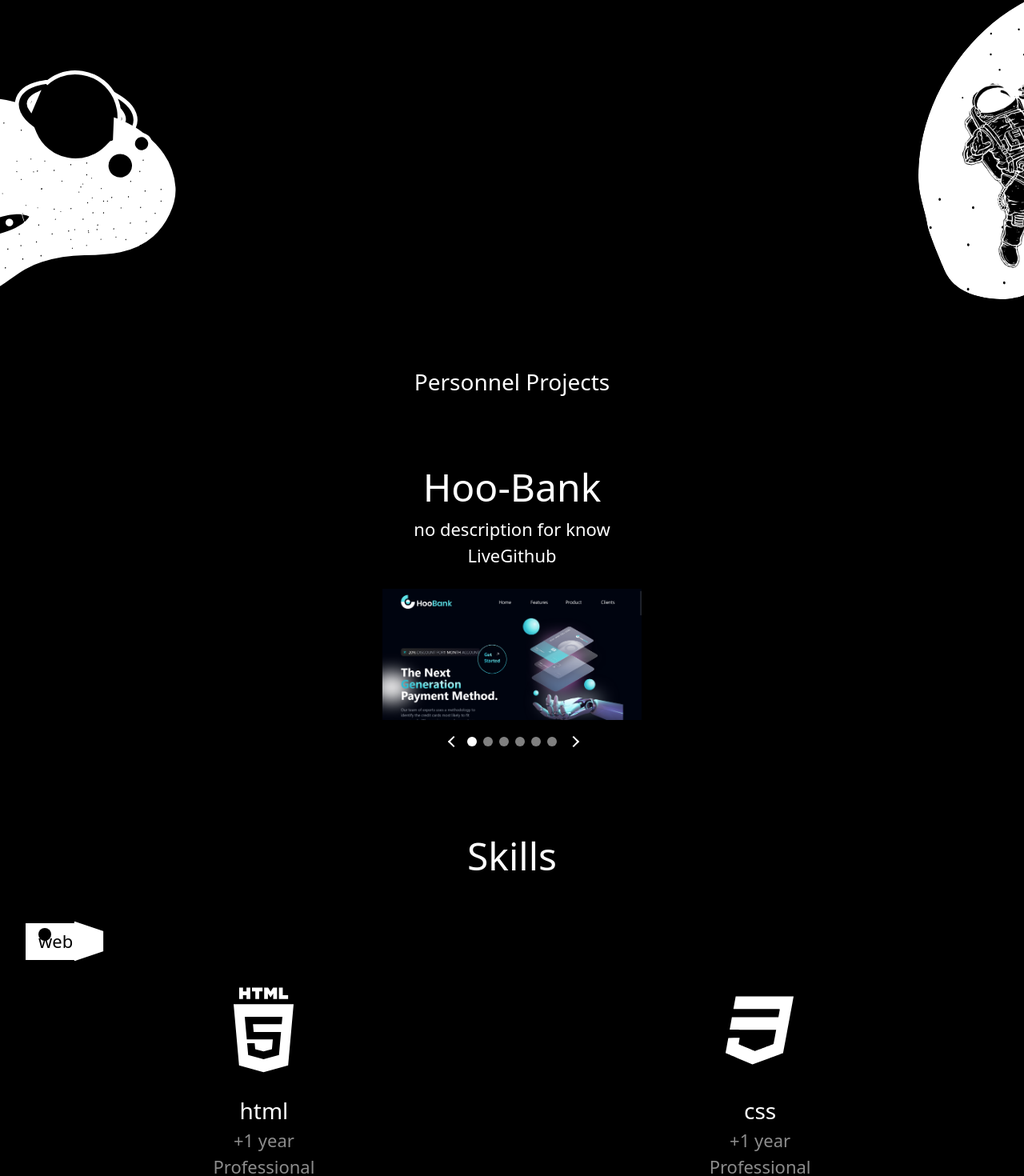
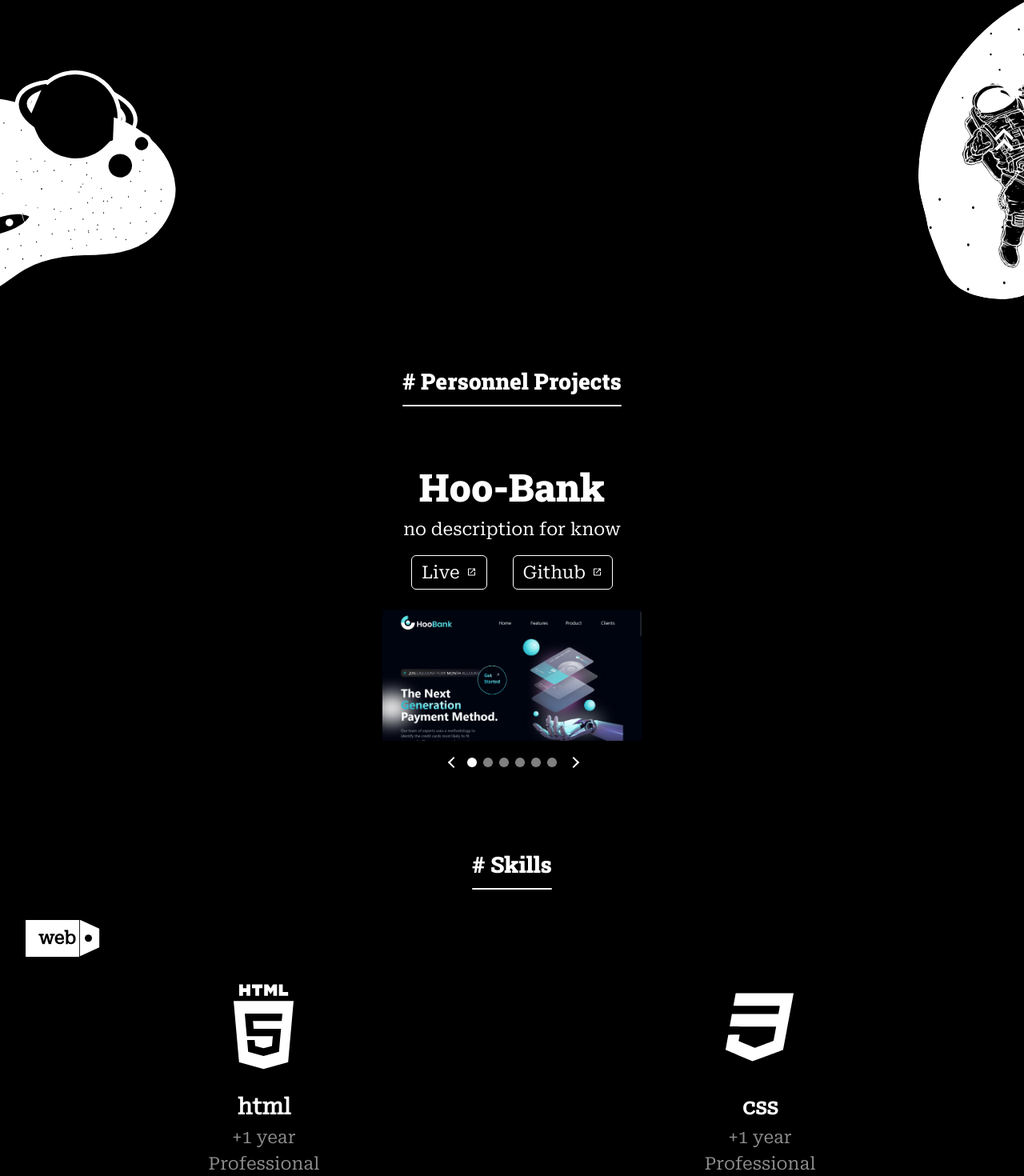
Before and after one commit to Abderrahmane-Deffaf/Abderrahmane-Deffaf, a React (Vite) app: page / in a window 1280 px wide. Shown: the part 570-2040 px from the top of the page at 80% size. Built offline with nearby package versions, Linux system fonts and the light colour scheme.

Commit message:
fixing and adding arrow up

```diff
--- a/src/App.jsx
+++ b/src/App.jsx
@@ -6,10 +6,19 @@ import Projects from './components/Projects';
 import Skills from './components/Skills';
 import Who from './components/Who';
 import Footer from './components/Footer';
+import arrowUp from './assets/icons/arrowUp.svg'
 
 const App = () => {
   return (
-    <div>
+    <div className="">
+      <div className="fixed  right-0 top-[90%] z-20">
+        <a href="#navbar" className=" ">
+          <img className="  " src={arrowUp} alt="arrowup" />
+          <span aria-hidden="true" className="hidden">
+            scroll to navbar
+          </span>
+        </a>
+      </div>
       <Navbar />
       <Hero />
       <Projects />
@@ -17,7 +26,7 @@ const App = () => {
       <Who />
       <Footer />
     </div>
-  )
+  );
 }
 
 const root = createRoot(document.getElementById("root") );
--- a/src/Text/navbar.js
+++ b/src/Text/navbar.js
@@ -6,19 +6,19 @@ import whatsapp from "./../assets/socials/whatsapp.svg";
 export const links = [
   {
     name: "Home",
-    link: "#",
+    link: "#home",
   },
   {
     name: "Projects",
-    link: "#",
+    link: "#projects",
   },
   {
-    name: "Tech",
-    link: "#",
+    name: "Skills",
+    link: "#skills",
   },
   {
-    name: "Contact",
-    link: "#",
+    name: "About Me",
+    link: "#about",
   },
   {
     name: "Blog",
--- a/src/components/Hero.jsx
+++ b/src/components/Hero.jsx
@@ -6,7 +6,7 @@ import planet from "../assets/planet.svg";
 
 const Hero = () => {
   return (
-    <div className="flex flex-col items-center gap-[1.5625rem] ">
+    <div id="home" className="flex flex-col items-center gap-[1.5625rem] ">
       <div className="flex flex-col gap-[1.5625rem] text-center">
         <div className="">
           <p className="font-Sugarpunch  text-[1.5rem]">Hi, I'am</p>
--- a/src/components/Navbar.jsx
+++ b/src/components/Navbar.jsx
@@ -14,9 +14,9 @@ const Navbar = () => {
   }
 
   return (
-    <div className="">
+    <div id="navbar">
       <ul className=" flex   justify-between ">
-        <ul className="flex h-fit w-full justify-between  py-[2.56rem]">
+        <ul className="flex h-fit w-full items-center justify-between  py-[2.56rem]">
           <li>
             <a>
               <img alt="logo" src={logo} />
@@ -29,7 +29,7 @@ const Navbar = () => {
 
         <div
           id="menu"
-          className=" z-10 bg-black absolute bottom-0 left-0 right-0 top-[5.3rem] flex hidden w-full flex-col items-center justify-between  pb-[3.12rem]   "
+          className=" z-30 bg-black absolute bottom-0 left-0 right-0 top-[5.3rem] flex hidden w-full flex-col items-center justify-between  pb-[3.12rem]   "
         >
           <ul className="mt-[3.12rem] flex flex-col items-center gap-[3.69rem] text-[1.375rem]">
             {links.map((Element) => {
@@ -38,7 +38,7 @@ const Navbar = () => {
                   className=" last:rounded-[5px] last:border last:border-white last:px-[2.5rem] last:py-[0.3125rem]"
                   key={Element.name}
                 >
-                  <a href={Element.link}>{Element.name}</a>
+                  <a onClick={()=>dropmenu()} href={Element.link}>{Element.name}</a>
                 </li>
               );
             })}
--- a/src/components/Projects.jsx
+++ b/src/components/Projects.jsx
@@ -1,5 +1,6 @@
 import React, { useState } from "react";
 import { projects } from "../Text/projects";
+import link from '../assets/icons/link.svg' ;
 
 const Projects = () => {
   let [active, setActive] = useState(0);
@@ -18,9 +19,11 @@ const Projects = () => {
   }
 
   return (
-    <div className="flex flex-col gap-[1rem]    text-center">
+    <div id="projects" className="flex flex-col gap-[1rem]    text-center">
       <div className="flex flex-col gap-[4.69rem]">
-        <h2 className="text-[1.75rem]">Personnel Projects</h2>
+        <h2 className="headers ">
+          # Personnel Projects
+        </h2>
         <div className="wrapper flex overflow-hidden ">
           {projects.map((Element) => {
             return (
@@ -29,13 +32,21 @@ const Projects = () => {
                 key={Element.image}
               >
                 <div>
-                  <h2>{Element.title}</h2>
+                  <h2 className="font-Slab font-black ">{Element.title}</h2>
                   <p>{Element.description}</p>
-                  <div>
+                  <div className="mt-[1rem] flex justify-center gap-[2rem]">
                     {Element.liveURL ? (
-                      <a href={Element.liveURL}>Live</a>
+                      <a className="link" href={Element.liveURL}>
+                        Live
+                        <img src={link} alt="link" />
+                      </a>
                     ) : null}
-                    {Element.repo ? <a href={Element.repo}>Github</a> : null}
+                    {Element.repo ? (
+                      <a className="link" href={Element.repo}>
+                        Github
+                        <img src={link} alt="link" />
+                      </a>
+                    ) : null}
                   </div>
                 </div>
                 <div className="h-[164px] w-full ">
--- a/src/components/Skills.jsx
+++ b/src/components/Skills.jsx
@@ -4,8 +4,8 @@ import SkillsWrapper from '../subComponents/SkillsWrapper'
 
 const Skills = () => {
   return (
-    <section className='mt-[6rem] flex flex-col gap-[3rem]'>
-      <h2 className='text-center'>Skills</h2>
+    <section id='skills' className='mt-[6rem] flex flex-col gap-[3rem]'>
+      <h2 className='headers'># Skills</h2>
       <div className='flex flex-col gap-[4rem]'>
         {
           skills.map((Element)=> {
--- a/src/components/Who.jsx
+++ b/src/components/Who.jsx
@@ -2,8 +2,8 @@ import React from 'react'
 
 const Who = () => {
   return (
-    <div className="my-[6rem] text-center">
-      <h2>About me</h2>
+    <div id='about' className="my-[6rem] text-center">
+      <h2 className='headers mb-[1.5rem]'>About me</h2>
       <div>
         <p>
           I'am Deffaf Abderrahmane Computer Science Student 2CP in ESTIN Bejaia
--- a/src/style/index.css
+++ b/src/style/index.css
@@ -4,11 +4,14 @@
 
 /* helpers  */
 @layer base {
+  html {
+    @apply scroll-smooth ;
+  }
   body {
-    @apply bg-black text-white text-[1.375rem] px-[2rem] ;
+    @apply bg-black text-white text-[1.375rem] px-[2rem] font-Roboto  ;
   }
   h2 {
-    @apply text-[3rem]
+    @apply text-[3rem] w-fit m-auto ;
   }
 }
 @font-face {
@@ -42,6 +45,12 @@
   .circle {
     @apply w-3 h-3 bg-white rounded-[50%] ;
 }
+  .link {
+    @apply flex gap-[0.5rem] items-center border border-white py-1 px-3 rounded-md ;
+  }
+  .headers {
+    @apply font-Slab text-center text-[1.75rem] font-black after:block after:h-[0.125rem] after:w-full after:rounded-md relative after:bg-white after:content-[''] after:absolute after:top-[120%]  ;
+  }
 }
 
 .poly::after {
--- a/src/subComponents/Contact.jsx
+++ b/src/subComponents/Contact.jsx
@@ -1,7 +1,7 @@
 import React from 'react'
 
 const Contact = () => {
-  return <div className="py-[0.9375rem] px-[3.125rem] w-fit text-black bg-white rounded-[10px]">Contact</div>;
+  return <div className="py-[0.9375rem] font-semibold px-[3.125rem] w-fit text-black bg-white rounded-[10px]">Contact</div>;
 }
 
 export default Contact
--- a/src/subComponents/SkillsWrapper.jsx
+++ b/src/subComponents/SkillsWrapper.jsx
@@ -4,8 +4,8 @@ import Skillscard from "./Skillscard";
 const SkillsWrapper = ({ Element }) => {
   return (
     <div className="flex flex-col gap-[2rem]">
-      <div className="before:contetnet-[''] poly relative w-fit bg-white py-[0.4rem] pl-[1rem]  pr-[0.3rem] text-black before:absolute before:h-[1rem] before:w-[1rem] before:rounded-[50%] before:bg-black after:absolute after:-right-[2.5rem] after:top-1 after:h-[37px]  after:w-[50px] after:rotate-90 after:bg-white after:content-['']">
-        <p className="text-[1.375rem]">{Element.title}</p>
+      <div className="before:contetnet-[''] poly relative w-fit bg-white py-[0.4rem] pl-[1rem]  pr-[0.3rem] text-black before:absolute before:h-[0.6rem] before:w-[0.6rem] before:rounded-[50%] before:bg-black before:-right-[1rem] before:z-10  before:top-[50%] before:-translate-y-[50%]  after:absolute after:-right-[2.2rem] after:top-[0.638rem] after:h-[25px]  after:w-[46px] after:rotate-90 after:bg-white after:content-['']">
+        <p className="text-[1.375rem] font-bold">{Element.title}</p>
       </div>
       <div className="flex flex-wrap justify-between gap-y-[2rem]">
         {Element.technologies.map((Element) => {
--- a/src/subComponents/Skillscard.jsx
+++ b/src/subComponents/Skillscard.jsx
@@ -7,7 +7,7 @@ const Skillscard = ({ icon, name, experience, level}) => {
         <img src={icon} alt={name} />
       </div>
       <div className="text-center">
-        <p className="text-[1.75rem]">{name}</p>
+        <p className="text-[1.75rem] font-bold">{name}</p>
         <p className="text-darkgray">{experience}</p>
         <p className="text-darkgray">{level}</p>
       </div>
```
Also changed, not shown: src/assets/icons/arrowUp.svg (added).
